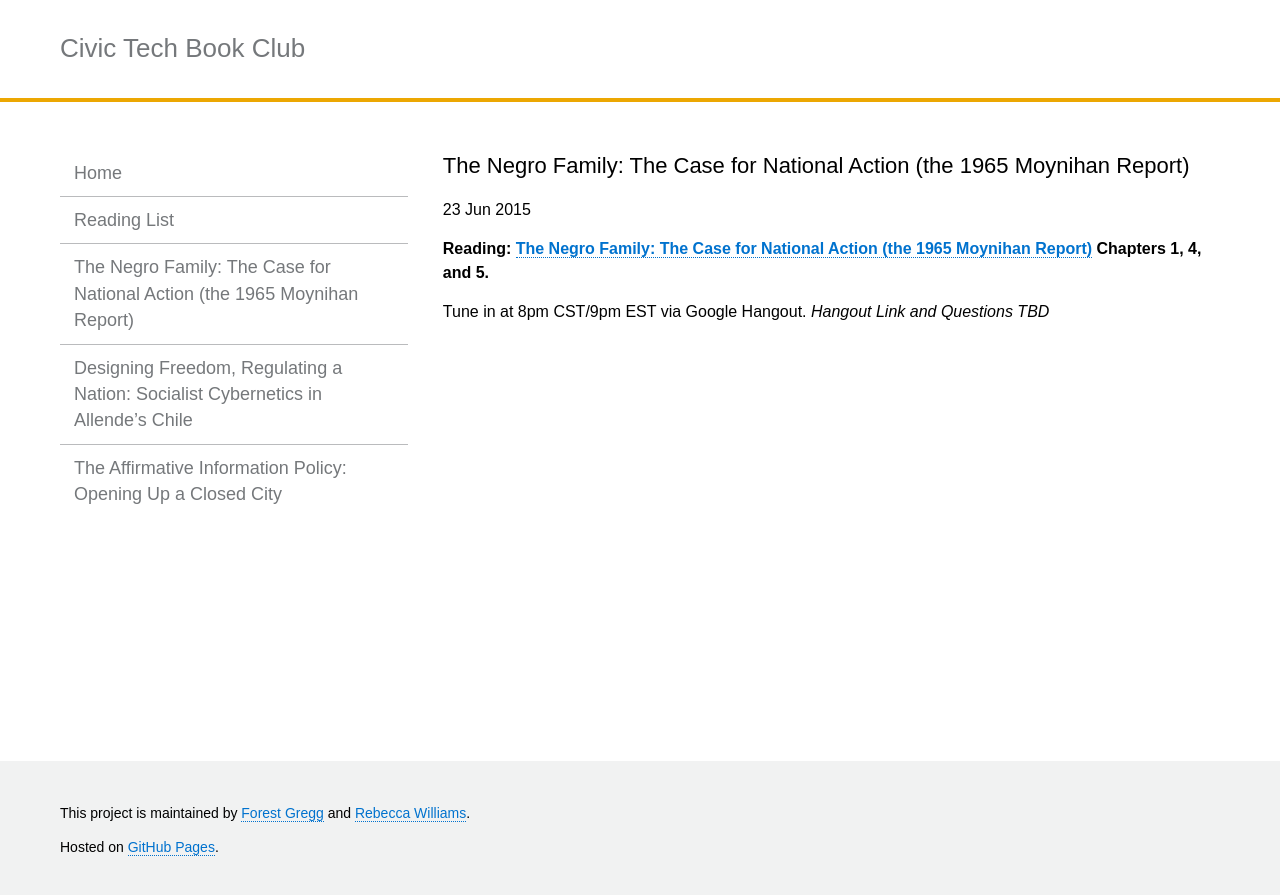
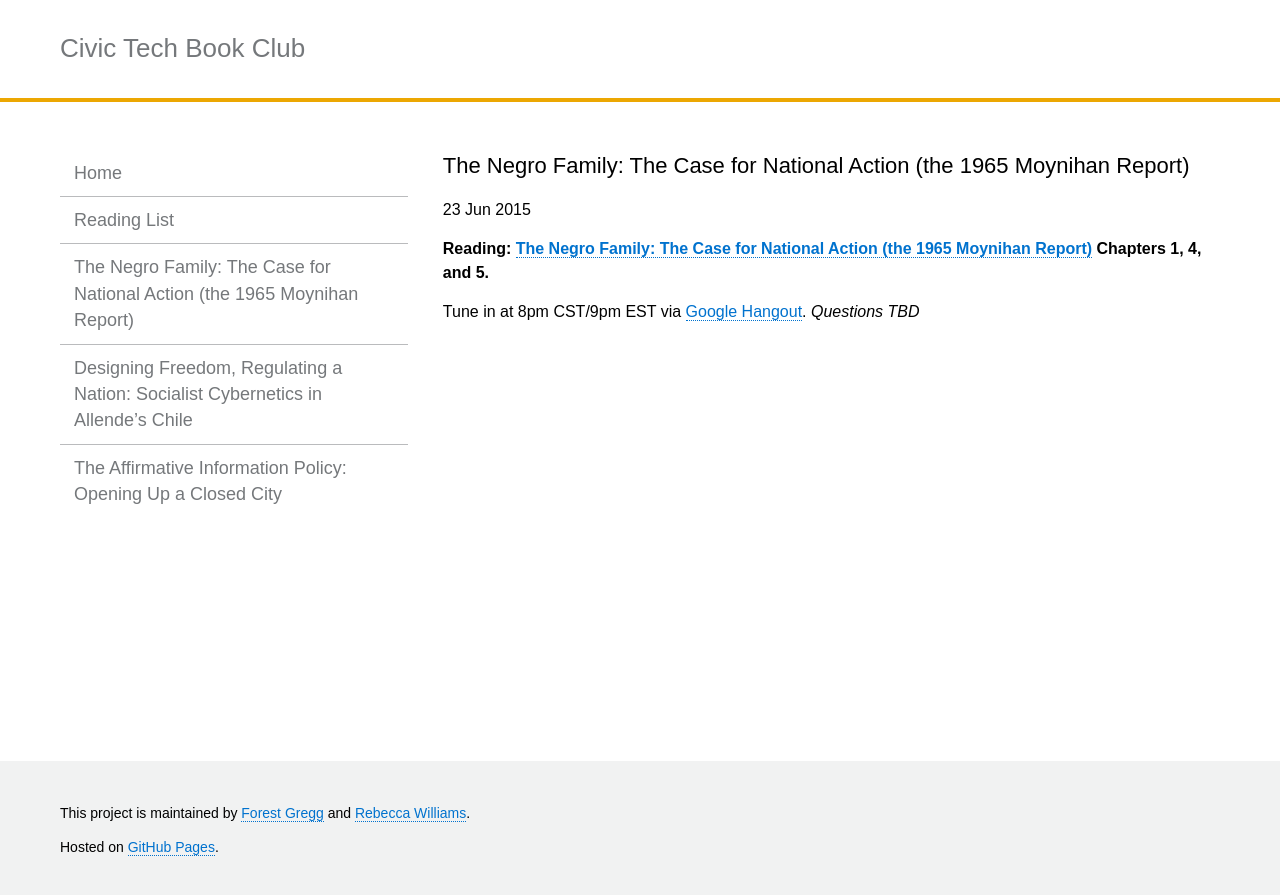
Before and after one commit to rebeccawilliams/bookclub, a Jekyll site: the page built from _posts/2015-05-26-the-1965-moynihan-report.md, in a window 1280 px wide. Shown: the top 895 px of the page. Built offline with Jekyll 4.4.1, drawn with Linux system fonts in a browser that asks for light colours.

Commit message:
Update 2015-05-26-the-1965-moynihan-report.md

```diff
--- a/_posts/2015-05-26-the-1965-moynihan-report.md
+++ b/_posts/2015-05-26-the-1965-moynihan-report.md
@@ -7,4 +7,4 @@ categories: jekyll update
 
 **Reading: [The Negro Family: The Case for National Action (the 1965 Moynihan Report)](https://web.stanford.edu/~mrosenfe/Moynihan%27s%20The%20Negro%20Family.pdf) Chapters 1, 4, and 5.**
 
-Tune in at 8pm CST/9pm EST via Google Hangout. *Hangout Link and Questions TBD*
+Tune in at 8pm CST/9pm EST via [Google Hangout](https://plus.google.com/hangouts/_/calendar/d2lsbGlhbXMucmViZWNjYUBnbWFpbC5jb20.bqtascc21grhvsndib903e67jk?authuser=0). *Questions TBD*
```
